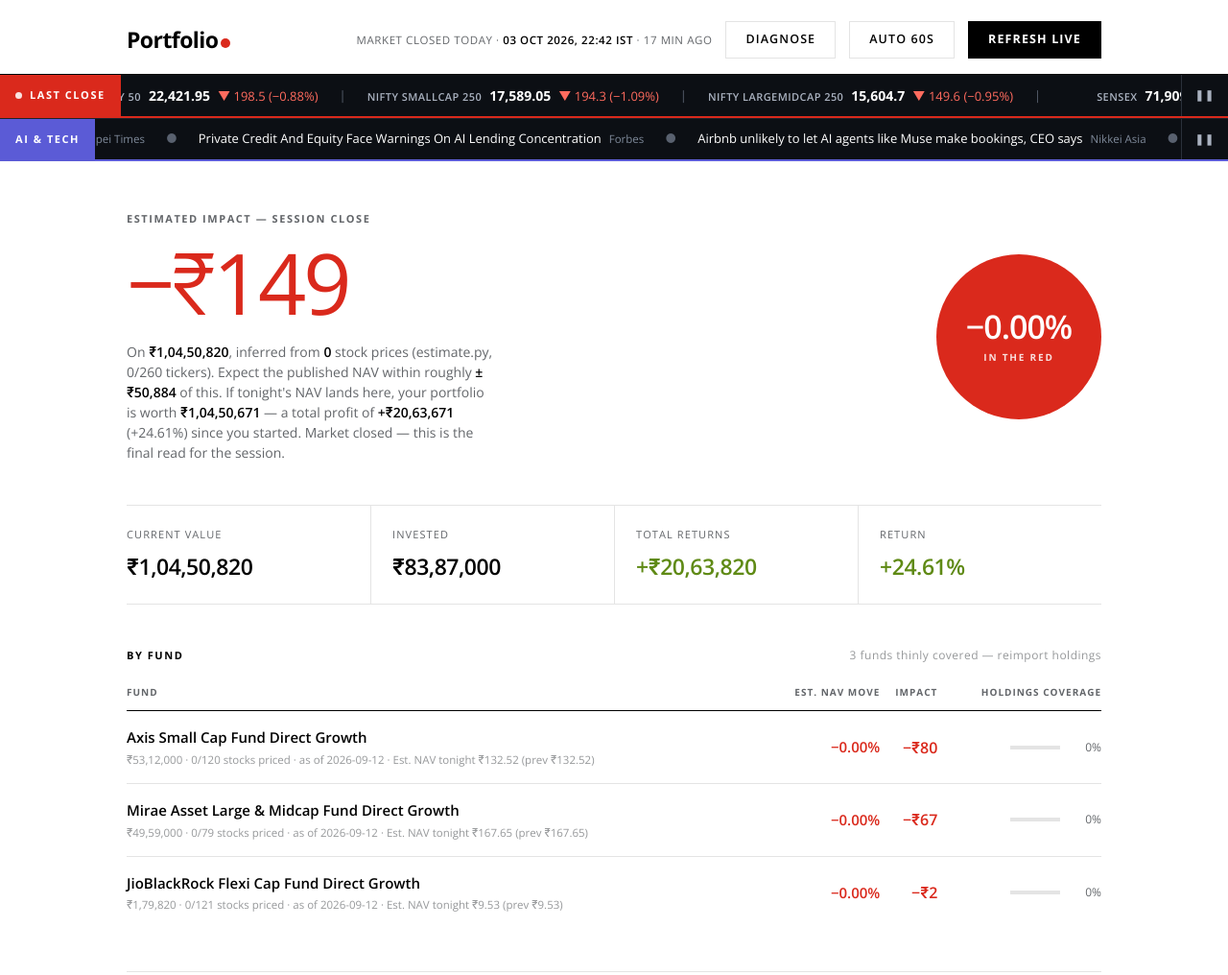
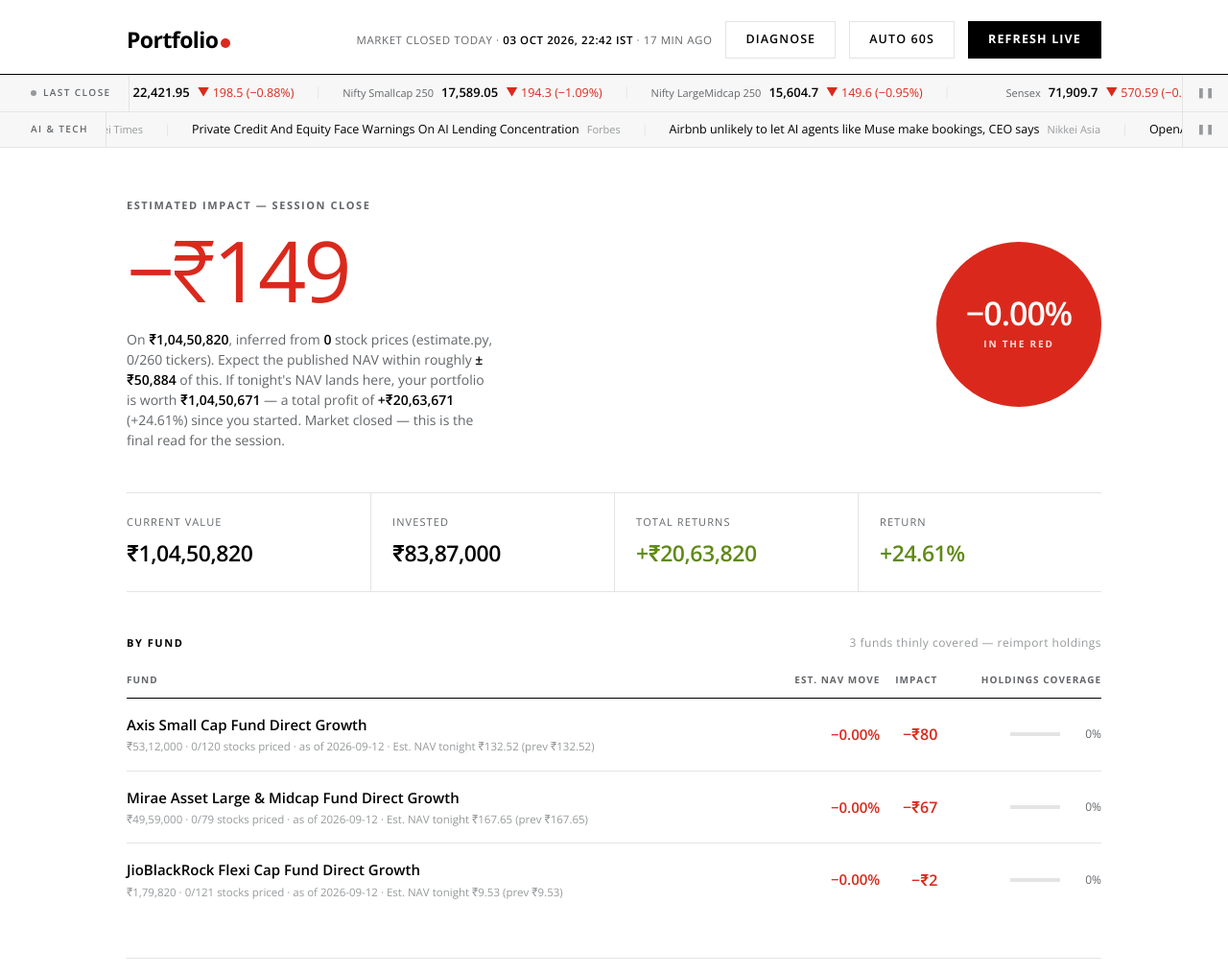
Before and after one commit to prnvdas/mf-pulse, a plain HTML site: page docs/index.html in a window 1280 px wide. Shown: the top 1016 px of the page at 96% size. Drawn offline with nearby package versions, Linux system fonts and the light colour scheme.

Commit message:
Restyle the ticker bars: light, quiet, minimal
Replaced the black bars with a pale strip that matches the page: hairline
borders, plain small-caps grey labels, a small status dot (green when live,
grey when showing the last close) instead of a filled red tag, and colour
only on the up/down figures. The AI bar drops its purple accent. Behaviour is
unchanged; verified both bars still auto-scroll and pause independently at
390 and 1200px.

Co-Authored-By: Claude Sonnet 5.5 <noreply@anthropic.com>

```diff
--- a/docs/index.html
+++ b/docs/index.html
@@ -103,29 +103,28 @@
 
   .acc.four{grid-template-columns:repeat(4,1fr)}
   .scroll{overflow-x:auto}
-  .ticker{display:flex;align-items:stretch;background:#0c0f14;color:#fff;border-bottom:2px solid var(--red);font-size:13px}
+  .ticker{display:flex;align-items:stretch;background:var(--wash);color:var(--ink);border-bottom:1px solid var(--rule);font-size:12.5px}
   .ticker[hidden]{display:none}
-  .tk-lab{flex:none;background:var(--red);color:#fff;font-size:11px;font-weight:700;letter-spacing:.14em;padding:0 16px;display:flex;align-items:center;gap:8px;z-index:1}
-  .tk-lab i{width:7px;height:7px;border-radius:50%;background:#fff;animation:blink 1.4s ease-in-out infinite}
-  @keyframes blink{50%{opacity:.25}}
+  .tk-lab{flex:none;color:var(--grey);font-size:10px;font-weight:600;letter-spacing:.14em;padding:0 18px 0 32px;display:flex;align-items:center;gap:7px;border-right:1px solid var(--rule);background:var(--wash);z-index:1}
+  .tk-lab i{width:6px;height:6px;border-radius:50%;background:var(--green-deep)}
+  .tk-lab i.off{background:var(--grey-light)}
   .tk-track{flex:1;overflow-x:auto;overflow-y:hidden;white-space:nowrap;display:flex;align-items:center;scrollbar-width:none;-webkit-overflow-scrolling:touch;cursor:grab}
   .tk-track::-webkit-scrollbar{display:none}
-  .tk-btn{flex:none;background:#0c0f14;color:#aab2c0;border:0;border-left:1px solid #2a303a;padding:0 14px;font-size:11px;cursor:pointer}
-  .ticker .tk-btn:hover,.ticker .tk-btn:focus,.ticker .tk-btn:active{background:#0c0f14;color:#fff;outline:none}
   .tk-run{display:inline-flex;align-items:center;white-space:nowrap}
   .tk-run>*,.tk-unit{flex:none}
   .tk-unit{display:inline-flex;align-items:center}
-  .tk-idx{display:inline-flex;align-items:baseline;gap:8px;padding:11px 0}
-  .tk-idx b{font-weight:600;letter-spacing:.04em;font-size:11px;text-transform:uppercase;color:#aab2c0}
-  .tk-idx .lv{font-weight:700;font-size:14px;font-variant-numeric:tabular-nums}
-  .tk-idx .up{color:#4cd964}.tk-idx .dn{color:#ff6b5e}
-  .tk-run a{color:#fff;text-decoration:none;padding:11px 0}
+  .tk-idx{display:inline-flex;align-items:baseline;gap:8px;padding:9px 0}
+  .tk-idx b{font-weight:400;font-size:11px;color:var(--grey)}
+  .tk-idx .lv{font-weight:600;font-size:13px;font-variant-numeric:tabular-nums}
+  .tk-idx .up{color:var(--green-deep)}.tk-idx .dn{color:var(--red)}
+  .tk-run a{color:var(--ink);text-decoration:none;padding:9px 0}
   .tk-run a:hover{text-decoration:underline}
-  .tk-run .src{color:#7f8a9a;margin-left:8px;font-size:11.5px}
-  .tk-run .dot{color:#59616f;margin:0 22px}
+  .tk-run .src{color:var(--grey-light);margin-left:8px;font-size:11px}
+  .tk-run .dot{color:var(--rule);margin:0 22px}
   .tk-run .gap{width:36px}
-  .ticker.ai{border-bottom:2px solid #5b5bd6;border-top:1px solid #1d222b}
-  .ticker.ai .tk-lab{background:#5b5bd6}
+  .tk-btn{flex:none;background:var(--wash);color:var(--grey-light);border:0;border-left:1px solid var(--rule);padding:0 14px;font-size:10px;cursor:pointer}
+  .ticker .tk-btn:hover,.ticker .tk-btn:focus,.ticker .tk-btn:active{background:var(--wash);color:var(--ink);outline:none}
+  .ticker.ai{border-top:0}
   @media(prefers-reduced-motion:reduce){.tk-lab i{animation:none}}
   .why ol{list-style:none;margin:18px 0 0;display:grid;gap:14px}
   .why li{display:grid;grid-template-columns:28px 1fr;gap:12px;font-size:14.5px;line-height:1.6}
@@ -916,11 +915,11 @@ const INDEX_TICKER = makeTicker(
       '</span><span class="' + (up ? "up" : "dn") + '">' + arrow + " " + Math.abs(m.change).toLocaleString("en-IN", { maximumFractionDigits: 2 }) +
       " (" + (up ? "+" : "−") + Math.abs(m.move_pct).toFixed(2) + '%)</span></span><span class="dot">|</span>';
   }).join(""),
-  () => "<i></i>" + (marketOpen() ? "LIVE" : "LAST CLOSE"));
+  () => (marketOpen() ? "<i></i>LIVE" : '<i class="off"></i>LAST CLOSE'));
 const AI_TICKER = makeTicker(
   { bar: "aiTicker", track: "aiTrack", run: "aiRun", btn: "aiBtn", lab: "aiLab", name: "AI news ticker" },
   items => items.map(r => '<a href="' + esc(r.link) + '" target="_blank" rel="noopener noreferrer">' + esc(r.title) +
-    '<span class="src">' + esc(r.source) + '</span></a><span class="dot">●</span>').join(""),
+    '<span class="src">' + esc(r.source) + '</span></a><span class="dot">|</span>').join(""),
   () => "AI &amp; TECH");
 function renderTicker() { INDEX_TICKER.render(MARKET); }
 async function loadAiNews() {
```
